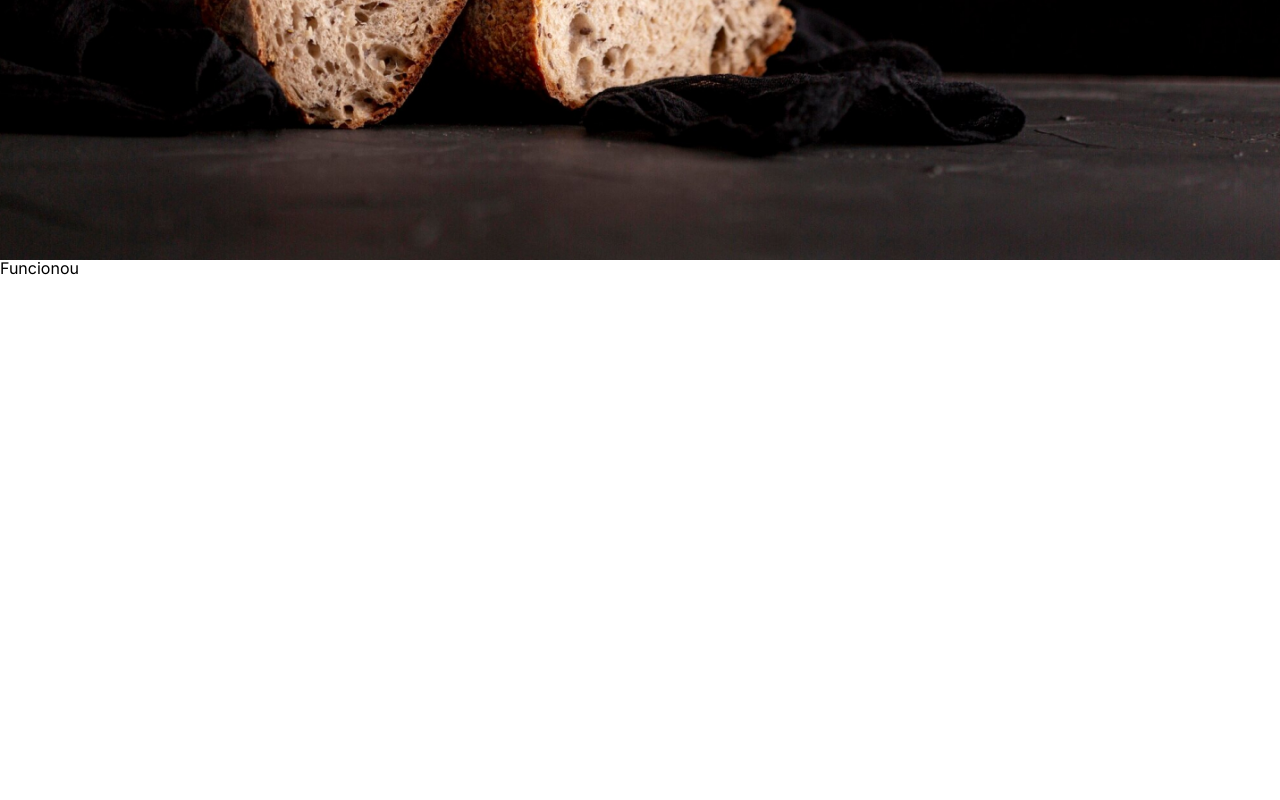
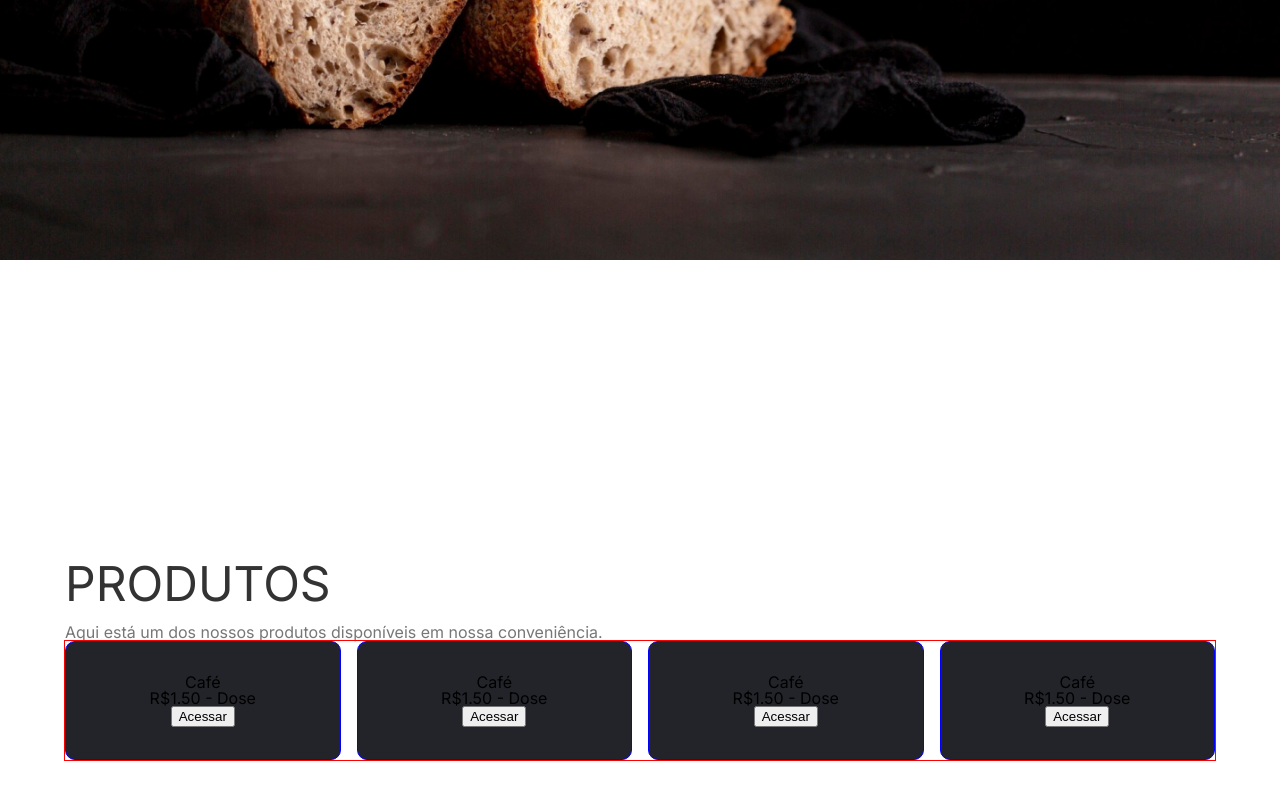
Before and after one commit to BrunoEijiMine/Kombini-Conveniencia, a React (Create React App) app: page / in a window 1280 px wide. Shown: the part 540-1340 px from the top of the page. Before the commit the page ends 818 px from the top, so only its background shows below. Built offline with nearby package versions, Linux system fonts and the light colour scheme.

Commit message:
inserindo card dinamico

```diff
--- a/package.json
+++ b/package.json
@@ -11,6 +11,7 @@
     "@testing-library/user-event": "^13.5.0",
     "react": "^18.3.1",
     "react-dom": "^18.3.1",
+    "react-router-dom": "^6.26.1",
     "react-scripts": "5.0.1",
     "styled-components": "^6.1.12",
     "web-vitals": "^2.1.4"
--- /dev/null
+++ b/src/components/Card/card.js
@@ -0,0 +1,38 @@
+import React from "react";
+import { ContainerCard, Card } from "../Card/cardStyles";
+import { useNavigate } from 'react-router-dom';
+
+const CardComponent = ({ title, description, onClick }) => {
+    return (
+        <Card onClick={onClick}>
+            <div className="container-titulo-card">
+                <h2 className="titulo-card">{title}</h2>
+                <p>{description}</p>
+                <button className="botao-card">Acessar</button>
+            </div>
+        </Card>
+    );
+}
+
+export const CardProdutos = () => {
+    // const navigate = useNavigate();
+
+    // Função para lidar com o clique no card
+    const handleCardClick = () => {
+        // navigate(''); // Aqui vai a rota
+    };
+
+    const cafe = {
+        title: 'Café',
+        description: 'R$1.50 - Dose',
+    };
+
+    return (
+        <ContainerCard>
+            <CardComponent title={cafe.title} description={cafe.description} onClick={handleCardClick} />
+            <CardComponent title={cafe.title} description={cafe.description} onClick={handleCardClick} />
+            <CardComponent title={cafe.title} description={cafe.description} onClick={handleCardClick} />
+            <CardComponent title={cafe.title} description={cafe.description} onClick={handleCardClick} />
+        </ContainerCard>
+    );
+};
--- /dev/null
+++ b/src/components/Card/cardStyles.js
@@ -0,0 +1,18 @@
+import styled from "styled-components";
+
+export const ContainerCard = styled.div`
+    display: grid;
+    border: 1px solid red;
+    grid-template-columns: repeat(auto-fit, minmax(200px, 1fr));
+    gap: 1rem;
+    justify-content: center;
+    width: 100%;
+`
+
+export const Card = styled.div`
+    padding: 2rem;
+    border: 1px solid blue;
+    border-radius: 10px;
+    background-color: #222429;
+    text-align: center;
+`
--- a/src/components/Header/headerStyles.js
+++ b/src/components/Header/headerStyles.js
@@ -1,5 +1,4 @@
 import styled from 'styled-components';
-import colors from '../ui/colors';
 
 export const HeaderContainer = styled.header`
   width: 100%;
--- a/src/components/Products/products.js
+++ b/src/components/Products/products.js
@@ -1,10 +1,15 @@
 import React from "react";
-import { Container } from "../Products/productsStyles";
+import { Container, TituloContainer} from "../Products/productsStyles";
+import { CardProdutos }  from "../Card/card";
 
 export default function Products() {
   return (
     <Container>
-      <h1>Funcionou</h1>
+      <TituloContainer>
+        <h1>PRODUTOS</h1>
+        <p>Aqui está um dos nossos produtos disponíveis em nossa conveniência.</p>
+      </TituloContainer>
+      <CardProdutos />
     </Container>
   );
 }
--- a/src/components/Products/productsStyles.js
+++ b/src/components/Products/productsStyles.js
@@ -1,7 +1,30 @@
 import styled from "styled-components";
-import colors from "../ui/colors"
-
+import colors from "../ui/colors";
 
 export const Container = styled.article`
-    position: relative;
+  width: 100%;
+  max-width: 1150px;
+  margin: 0 auto;
+  height: 100vh;
+  display: flex;
+  flex-direction: column;
+  justify-content: center;
+  align-items: center;
 `;
+
+export const TituloContainer = styled.div`
+  display: flex;
+  flex-direction: column;
+  gap: 1rem;
+  width: 100%;
+
+  h1 {
+    font-size: 3rem;
+    color: #333;
+  }
+
+  p {
+    font-size: 1rem;
+    color: #777;
+  }
+`;
```
Also changed, not shown: 1 other file (tests, documents, lock files or other folders).
